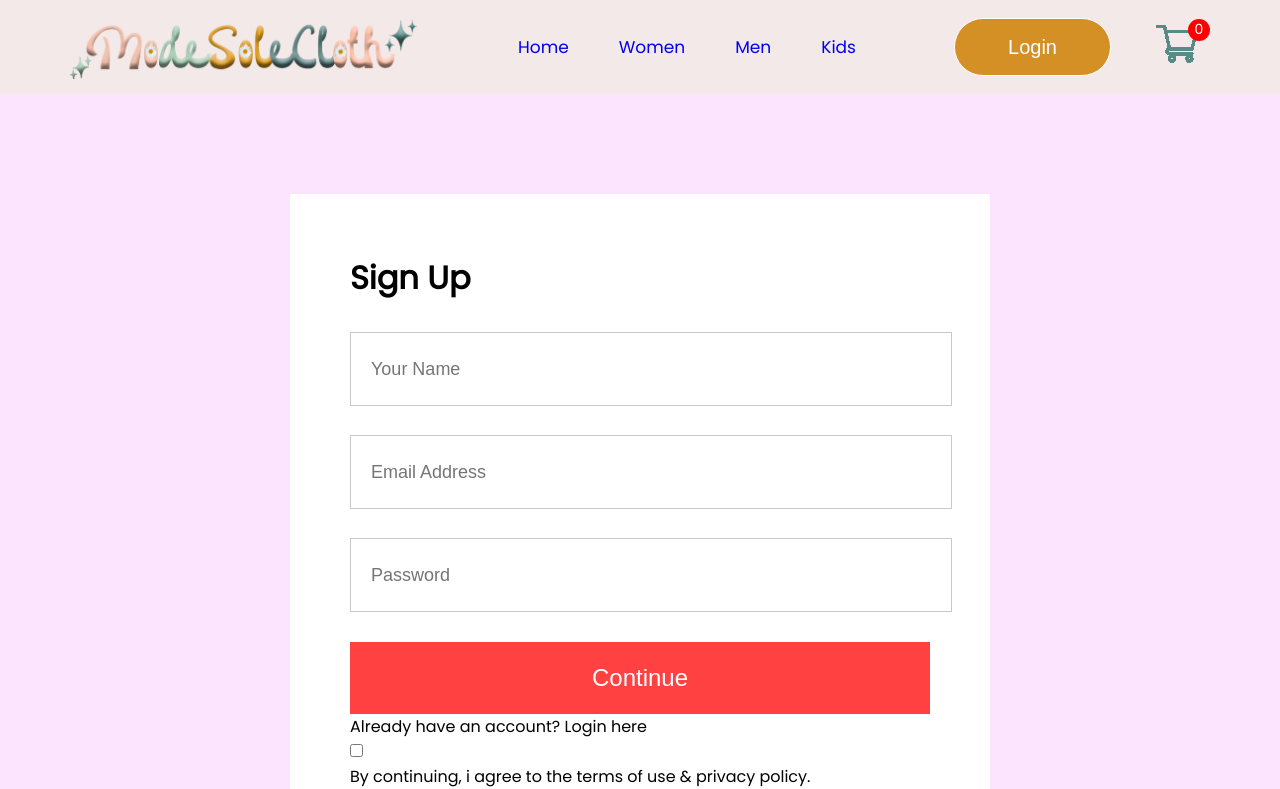
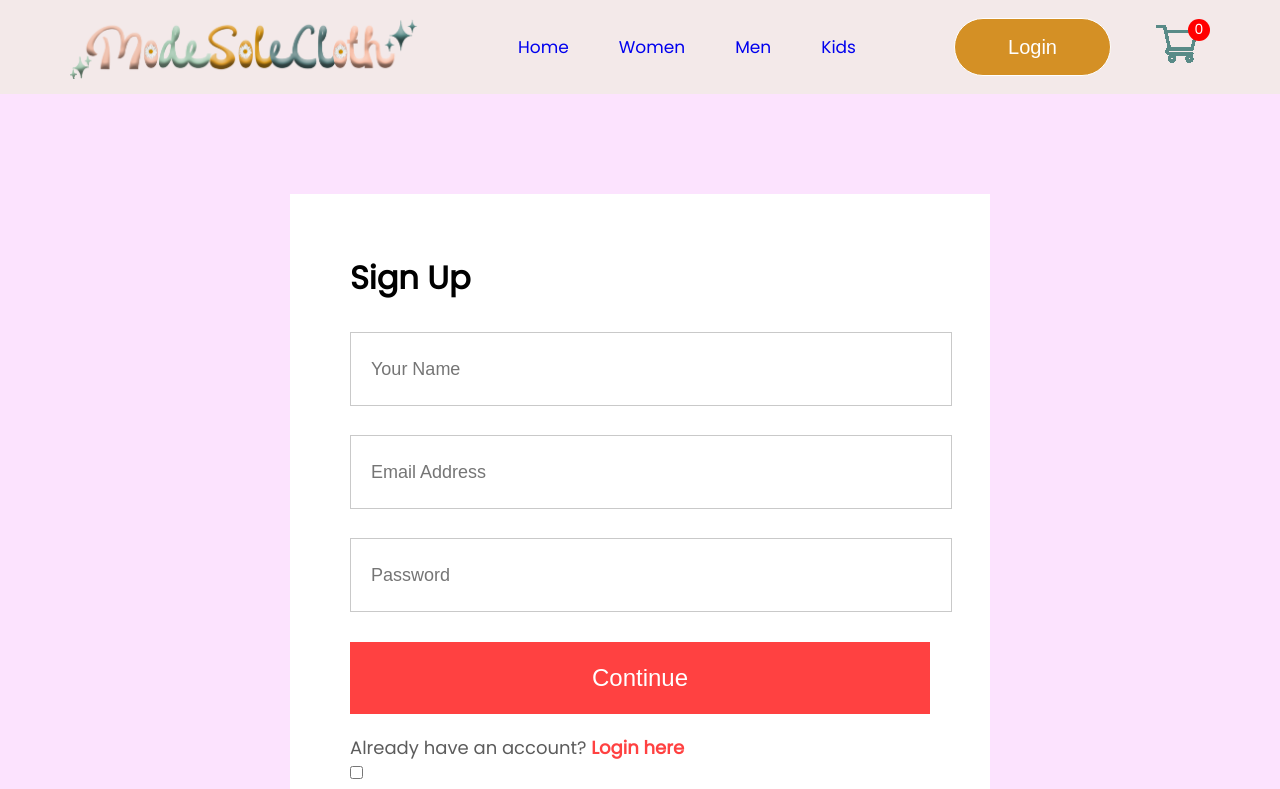
Before and after one commit to Cervera-jpg/ModeSoleCloth, a React (Create React App) app: page /login in a window 1280 px wide. Shown: the top 789 px of the page. Built offline with nearby package versions, Linux system fonts and the light colour scheme.

Commit message:
Update LoginPage.css

```diff
--- a/src/Pages/CSS/LoginPage.css
+++ b/src/Pages/CSS/LoginPage.css
@@ -40,3 +40,13 @@
   font-weight: 500;
   cursor: pointer;
 }
+.loginsignup-login {
+  margin-top: 20px;
+  color: #5c5c5c;
+  font-size: 18px;
+  font-weight: 500;
+}
+.loginsignup-login span {
+  color: #ff4141;
+  font-weight: 600;
+}
```
